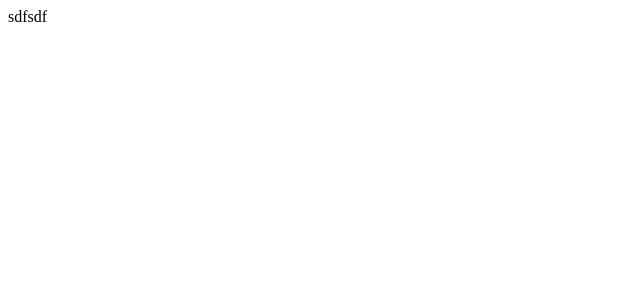
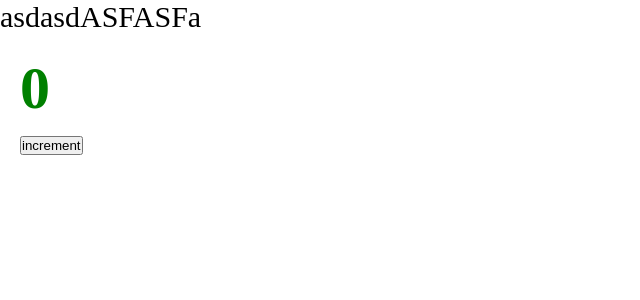
Before and after one commit to MadMarchello/production_react, a React app: page / in a window 1280 px wide. Shown: the top 300 px of the page, without its empty margins (0-640 px from the left). Built offline with nearby package versions, Linux system fonts and the light colour scheme.

Commit message:
Настроили CSS Modules

```diff
--- a/package.json
+++ b/package.json
@@ -24,6 +24,7 @@
     "@types/react-dom": "^18.2.7",
     "@types/webpack": "^5.28.0",
     "html-webpack-plugin": "^5.5.0",
+    "mini-css-extract-plugin": "^2.7.6",
     "ts-loader": "^9.2.6",
     "ts-node": "^10.5.0",
     "typescript": "^4.5.5",
--- /dev/null
+++ b/src/App.tsx
@@ -0,0 +1,14 @@
+import React from 'react';
+import Counter from "./components/Counter";
+import './index.scss';
+
+const App = () => {
+    return (
+        <div className="app">
+            asdasdASFASFa
+            <Counter />
+        </div>
+    );
+};
+
+export default App;
--- /dev/null
+++ b/src/components/Counter.module.scss
@@ -0,0 +1,4 @@
+.btn {
+    padding: 20px;
+    color: green;
+}
--- /dev/null
+++ b/src/components/Counter.tsx
@@ -0,0 +1,19 @@
+import React, {useState} from 'react';
+import classes from './Counter.module.scss';
+
+const Counter = () => {
+    const [count, setCount] = useState(0);
+
+    const increment = () => {
+        setCount(count + 1);
+    }
+
+    return (
+        <div className={classes.btn}>
+            <h1>{count}</h1>
+            <button onClick={increment}>increment</button>
+        </div>
+    );
+};
+
+export default Counter;
--- /dev/null
+++ b/src/index.modules..scss
@@ -0,0 +1,5 @@
+.sdf {
+    padding: 0;
+    margin: 0;
+    box-sizing: border-box;
+}
--- /dev/null
+++ b/src/index.scss
@@ -0,0 +1,9 @@
+* {
+    margin: 0;
+    padding: 0;
+    box-sizing: border-box;
+}
+
+.app {
+    font-size: 30px;
+}
--- a/src/index.tsx
+++ b/src/index.tsx
@@ -1,6 +1,7 @@
-import { render } from "react-dom";
+import {render} from "react-dom";
+import App from "./App";
 
 render(
-    <div>sdfsdf</div>,
+    <App />,
     document.getElementById('root')
 )
```
Also changed, not shown: src/global.d.ts (added, +7 -0 lines), 4 other files (tests, documents, lock files or other folders).
